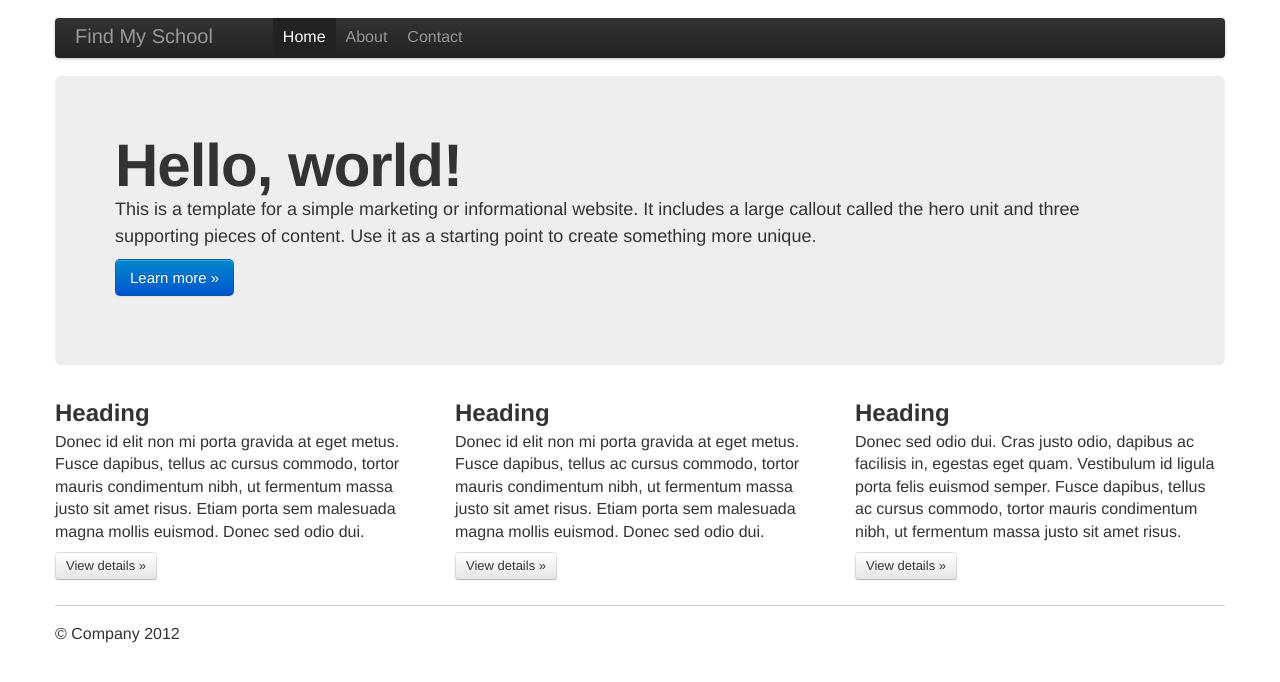
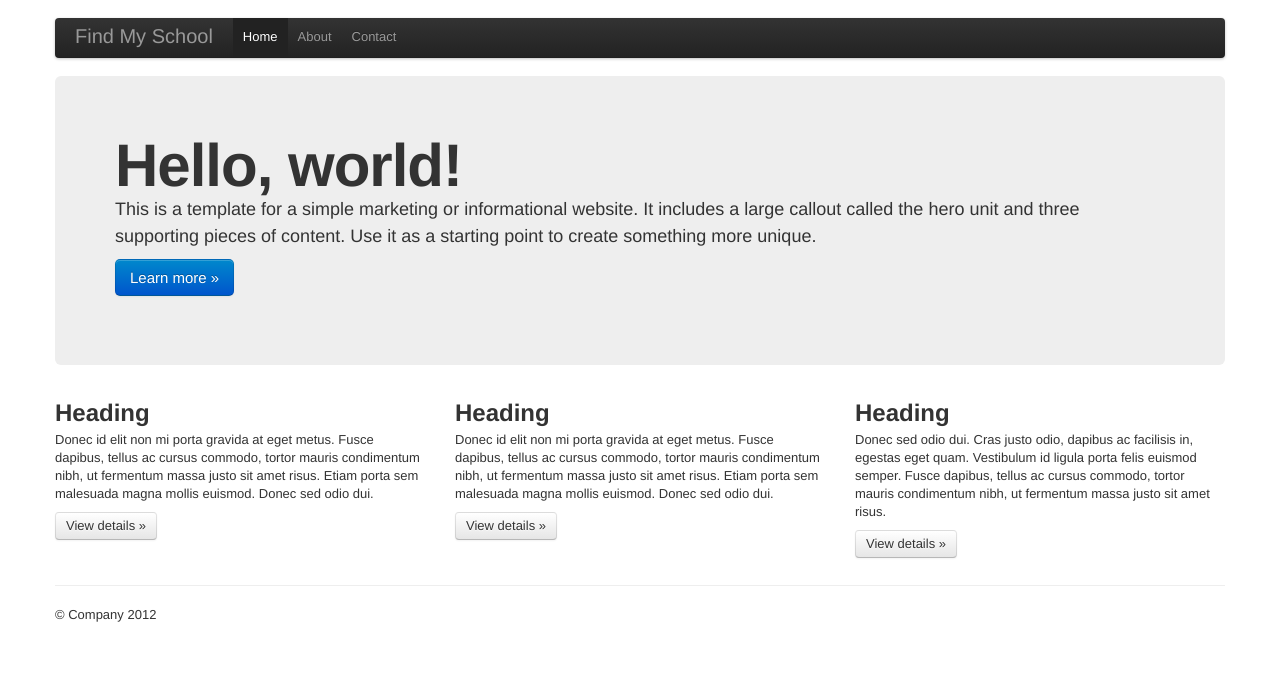
Before and after one commit to munenedenis/FindMySchool, a Jekyll site: the page built from index.html, in a window 1280 px wide. Shown: the top 682 px of the page. Built offline with Jekyll 4.4.1, drawn with Linux system fonts in a browser that asks for light colours; nearby versions of some CDN libraries.

Commit message:
Undone override.. Will make new stylesheet for overrides.

```diff
--- a/_layouts/default.html
+++ b/_layouts/default.html
@@ -13,8 +13,9 @@
 
 	<meta name="viewport" content="width=device-width">
 
+	<link rel="stylesheet" href="css/style.css">
 	<link rel="stylesheet" href="css/bootstrap.min.css">
-	<link rel="stylesheet" href="css/style.css">
+
 	<script src="js/libs/modernizr-2.5.3.min.js"></script>
 
 	<style>
```
